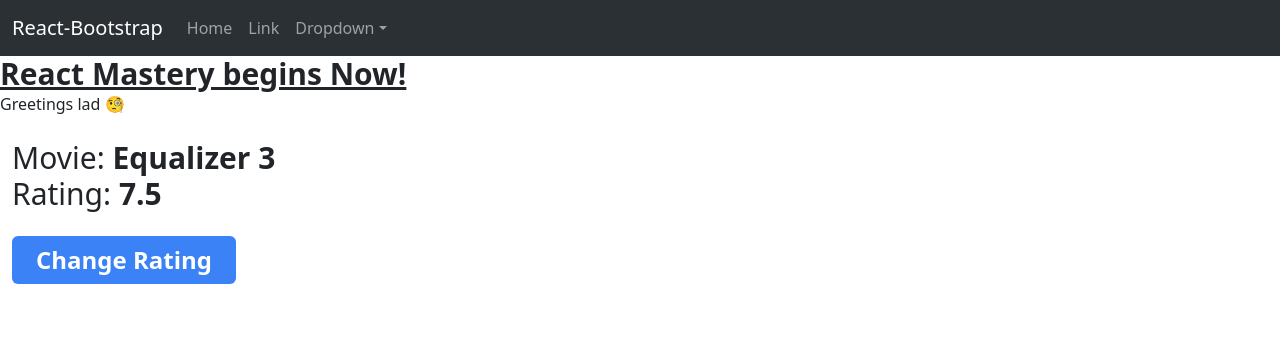
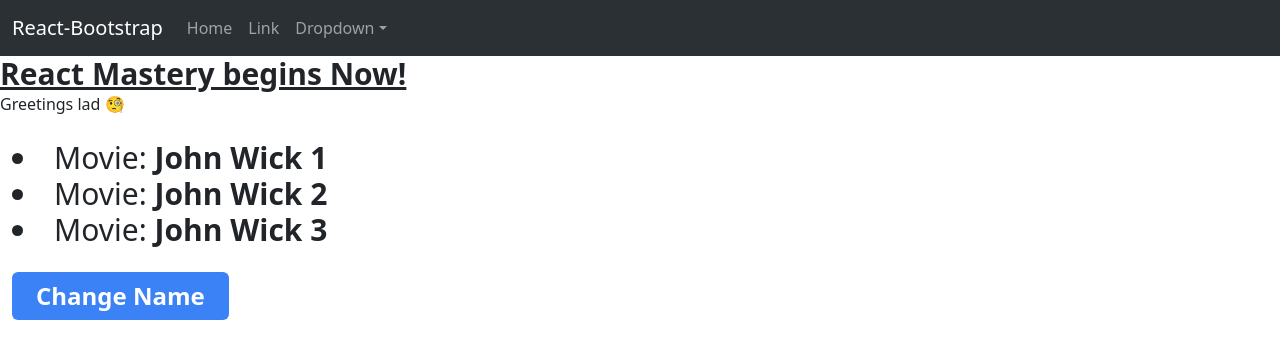
Before and after one commit to ckiroshan/reactapp, a React (Create React App) app: page / in a window 1280 px wide. Shown: the top 358 px of the page. Built offline with nearby package versions, Linux system fonts and the light colour scheme.

Commit message:
Updated objects within an array using useState.

```diff
--- a/src/components/Movies.jsx
+++ b/src/components/Movies.jsx
@@ -2,26 +2,26 @@ import React from "react";
 import { useState } from "react";
 
 const Movies = () => {
-  const [movie, SetMovie] = useState({
-    title: "Equalizer 3",
-    ratings: 7.5,
-  });
+  const [movies, SetMovies] = useState([
+    { id: 1, title: "John Wick 1", ratings: 7.5 },
+    { id: 2, title: "John Wick 2", ratings: 6 },
+    { id: 3, title: "John Wick 3", ratings: 8 },
+  ]);
 
   const handleClick = () => {
-    SetMovie({ ...movie, ratings: 10 });
+    SetMovies(movies.map((m) => (m.id === 1 ? { ...movies, title: "Jungle Beach" } : m)));
   };
 
   return (
     <>
-      <div className="container py-6">
-        <h1 className="text-3xl">
-          Movie: <span className="font-bold">{movie.title}</span>
-        </h1>
-        <p className="text-3xl">
-          Rating: <span className="font-semibold">{movie.ratings}</span>
-        </p>
+      <div className="container py-6 text-3xl">
+        {movies.map((movie) => (
+          <li className="font-medium" key={Math.random()}>
+            Movie: <span className="font-bold">{movie.title}</span>
+          </li>
+        ))}
         <button onClick={handleClick} className="text-2xl bg-blue-500 hover:bg-blue-700 text-white font-bold py-2 px-4 my-4 mr-2 rounded">
-          Change Rating
+          Change Name
         </button>
       </div>
     </>
```
